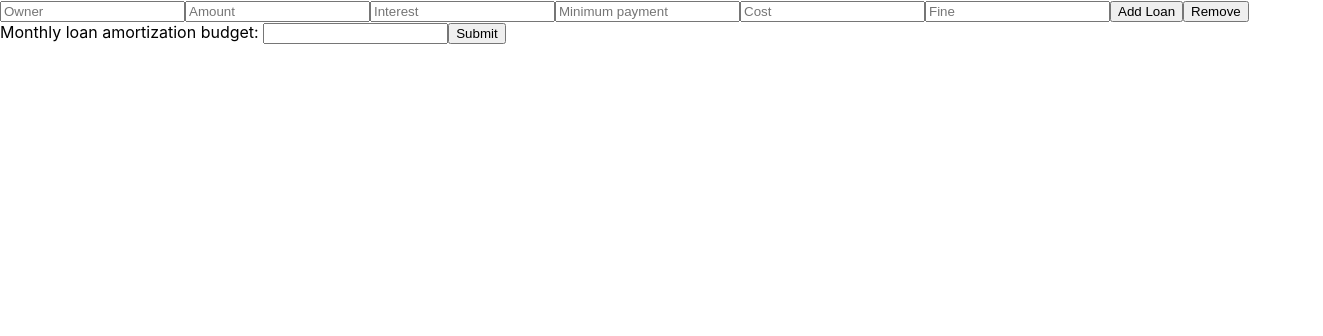
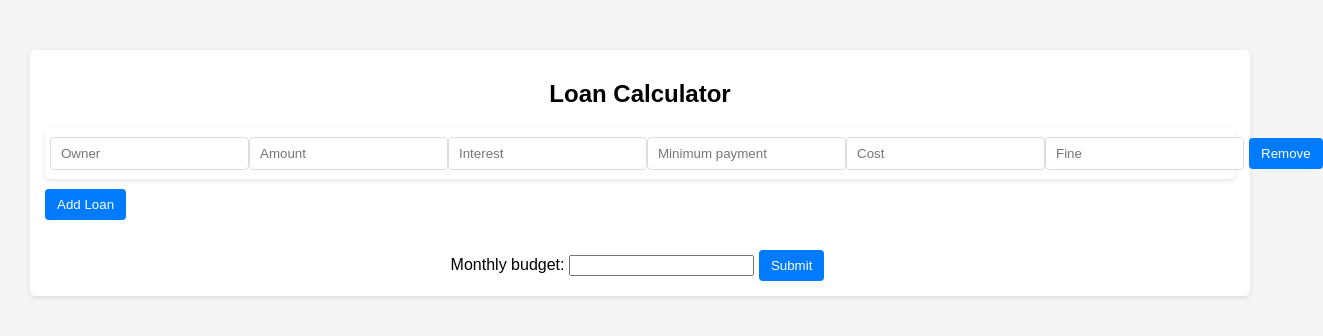
Before and after one commit to nikomast/LoanCalculatorV2, a React (Create React App) app in the folder loan-calculatorv2-frontend/: page / in a window 1280 px wide. Shown: the top 336 px of the page, 1323 px wide, since content can reach past the window. Built offline with nearby package versions, Linux system fonts and the light colour scheme.

Commit message:
Front end "käyttökelpoinen"

```diff
--- a/loan-calculatorv2-frontend/src/App.css
+++ b/loan-calculatorv2-frontend/src/App.css
@@ -1,5 +1,46 @@
-.App {
-  font-family: Arial, sans-serif;
-  width: 80%;
-  margin: 50px auto;
+body {
+  font-family: 'Arial', sans-serif;
+  background-color: #f5f5f5;
 }
+
+.loan-entry {
+  display: flex;
+  align-items: center;
+  background-color: #fff;
+  padding: 5px;
+  margin: 5px;
+  border-radius: 5px;
+  box-shadow: 0 2px 5px rgba(0, 0, 0, 0.1);
+}
+
+.loan-entry input {
+  flex: 1;
+  margin: 5 5px;
+  padding: 8px 10px;
+  border: 1px solid #ddd;
+  border-radius: 4px;
+}
+.Payment-Text {
+  font-family: 'Arial', sans-serif;
+  margin-bottom: '10px';
+  font-size: '18px';
+  font-weight: 'bold';
+
+
+}
+
+button {
+  padding: 8px 12px;
+  border: none;
+  background-color: #007BFF;
+  color: #fff;
+  border-radius: 4px;
+  cursor: pointer;
+  margin: 5px;
+  transition: background-color 0.3s ease;
+  font-family: 'Arial', sans-serif;
+}
+
+button:hover {
+  background-color: #0056b3;
+}
--- a/loan-calculatorv2-frontend/src/App.js
+++ b/loan-calculatorv2-frontend/src/App.js
@@ -1,7 +1,9 @@
 import React, { useState } from 'react';
 import axios from 'axios';
+import './App.css';
 
-function LoanCalculator() {
+
+function App() {
   const [loans, setLoans] = useState([
     { owner: '', amount: '', interest: '', minimum_payment: '', cost: '', fine: '' }
   ]);
@@ -27,7 +29,8 @@ function LoanCalculator() {
   };
 
   return (
-    <div>
+    <div style={{ maxWidth: '1200px', margin: '50px auto', padding: '10px', background: '#fff', borderRadius: '5px', boxShadow: '0 2px 5px rgba(0, 0, 0, 0.1)' }}>
+    <h2 style={{ textAlign: 'center' }}>Loan Calculator</h2>
       {loans.map((_, idx) => (
         <div key={idx} className="loan-entry">
           {/* Your input fields here */}
@@ -91,12 +94,12 @@ function LoanCalculator() {
               }}
               required
               />}
-          <button onClick={addLoan}>Add Loan</button>
           <button onClick={() => removeLoan(idx)}>Remove</button>
         </div>
       ))}
-        <div>
-        <label>Monthly loan amortization budget: </label>
+      <button onClick={addLoan}>Add Loan</button>
+      <div style={{ textAlign: 'center', marginTop: '20px' }}>
+        <label className="Payment-Text">Monthly budget: </label>
         <input
           type="number"
           placeholder=""
@@ -104,9 +107,9 @@ function LoanCalculator() {
           onChange={e => setMonthlyPayment(e.target.value)}
         />
       <button onClick={handleSubmit}>Submit</button>
-      </div>
+</div>
     </div>
   );
 }
 
-export default LoanCalculator;
+export default App;
```
